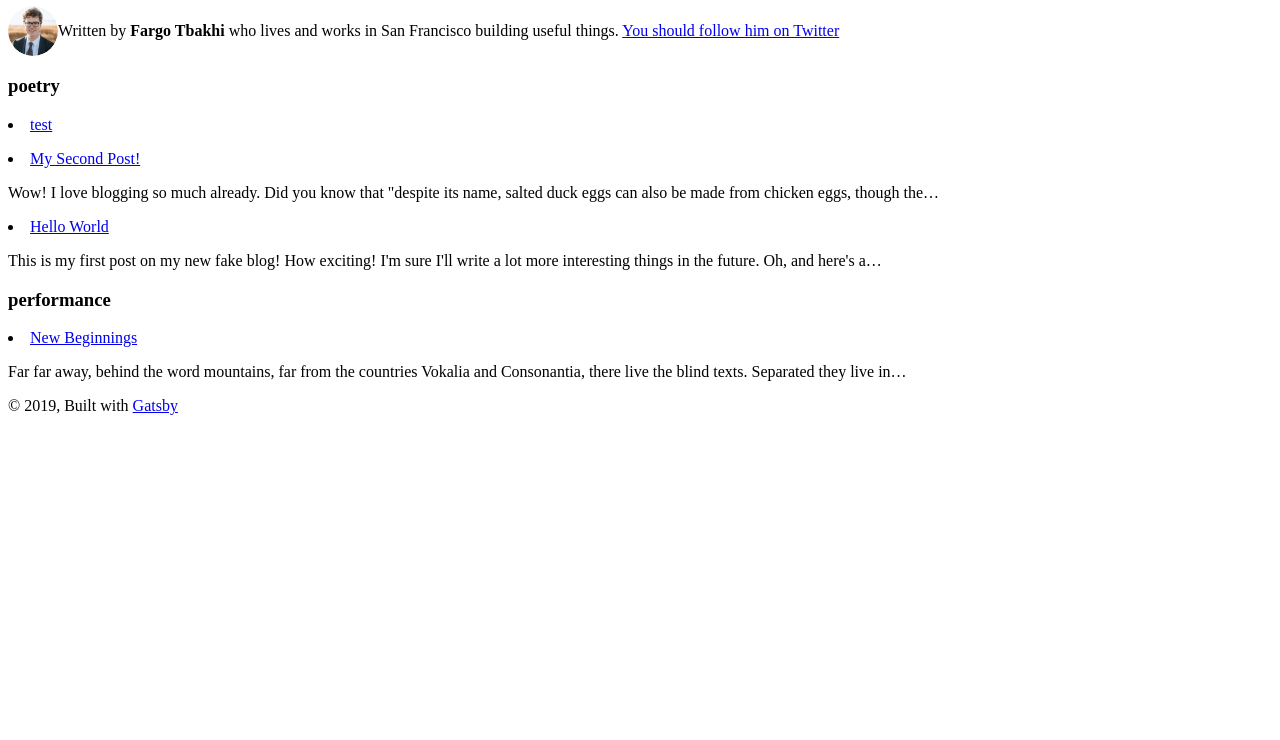
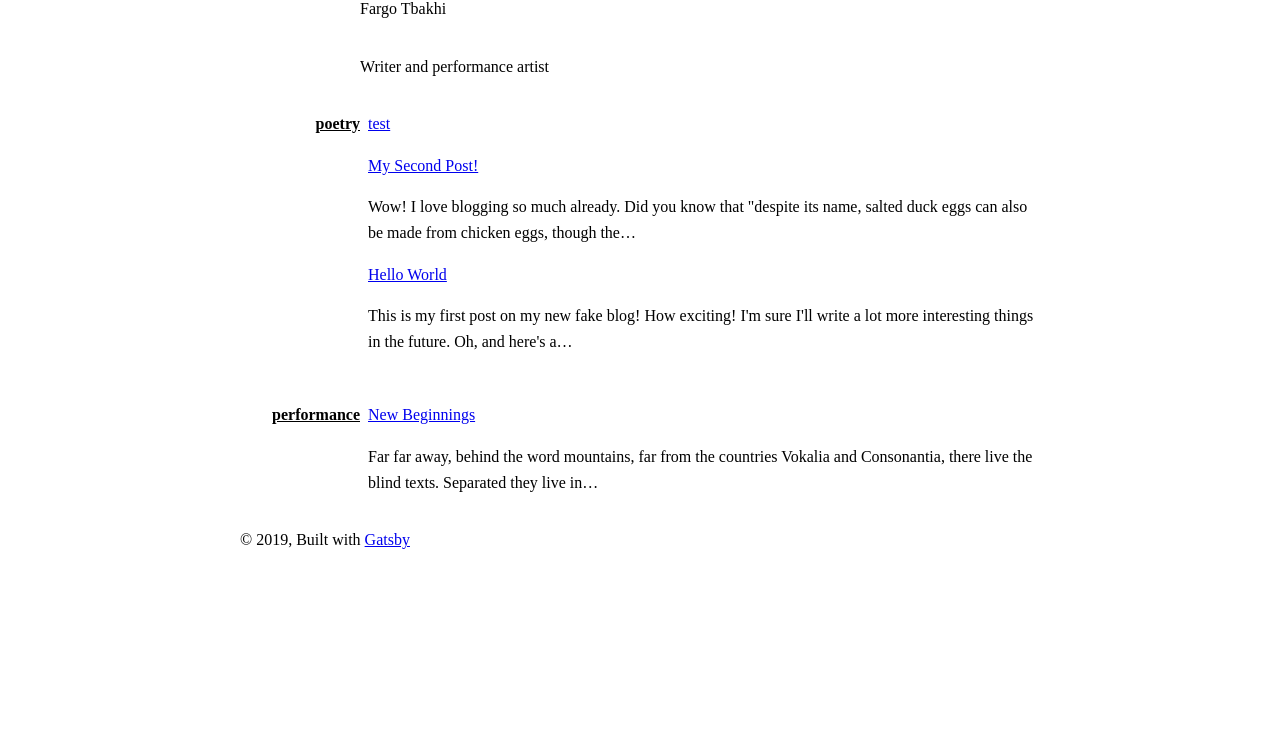
Before and after one commit to chuckdries/fargos-website, a Gatsby site: page / in a window 1280 px wide. Shown: the part 60-800 px from the top of the page. Built offline with nearby package versions, Linux system fonts and the light colour scheme; Gatsby itself is replaced by a stand-in of ours.

Commit message:
An inkling of style

```diff
--- a/gatsby-config.js
+++ b/gatsby-config.js
@@ -2,14 +2,15 @@ module.exports = {
   siteMetadata: {
     title: `Fargo Tbakhi`,
     author: `Fargo Tbakhi`,
-    description: "A portfolio site for the one and only Fargo",
+    description: "Writer and performance artist",
     siteUrl: `https://gatsby-starter-blog-demo.netlify.com/`,
     social: {
-      twitter: `kylemathews`
+      twitter: `youknowfargo`
     }
   },
   pathPrefix: "/fargos-website",
   plugins: [
+    'gatsby-plugin-styled-components',
     {
       resolve: `gatsby-source-filesystem`,
       options: {
--- a/package.json
+++ b/package.json
@@ -4,6 +4,7 @@
   "version": "0.1.1",
   "author": "Chuck Dries <chuck.dries@gmail.com>",
   "dependencies": {
+    "babel-plugin-styled-components": "^1.10.0",
     "gatsby": "^2.1.5",
     "gatsby-image": "^2.0.29",
     "gatsby-plugin-feed": "^2.0.13",
@@ -12,6 +13,7 @@
     "gatsby-plugin-offline": "^2.0.24",
     "gatsby-plugin-react-helmet": "^3.0.6",
     "gatsby-plugin-sharp": "^2.0.20",
+    "gatsby-plugin-styled-components": "^3.0.7",
     "gatsby-remark-copy-linked-files": "^2.0.9",
     "gatsby-remark-images": "^2.0.6",
     "gatsby-remark-prismjs": "^3.2.4",
@@ -25,7 +27,7 @@
     "react": "^16.8.2",
     "react-dom": "^16.8.2",
     "react-helmet": "^5.2.0",
-    "styled-components": "^4.1.3"
+    "styled-components": "^4.2.0"
   },
   "license": "MIT",
   "main": "n/a",
--- a/src/components/FrontPagePost.js
+++ b/src/components/FrontPagePost.js
@@ -1,11 +1,24 @@
 import React from "react";
 import { Link } from "gatsby";
+import styled from 'styled-components';
+
+const FrontPageLi = styled.li`
+  list-style: none;
+`
+
+const FrontPagePostLink = styled(Link)`
+  text-decoration: italic;
+`
+
+const FrontPagePostExcerpt = styled.p`
+
+`
 
 const FrontPagePost = ({ post }) => (
-  <li>
-    <Link to={post.fields.slug}>{post.frontmatter.title}</Link>
-    <p>{post.excerpt}</p>
-  </li>
+  <FrontPageLi>
+    <FrontPagePostLink to={post.fields.slug}>{post.frontmatter.title}</FrontPagePostLink>
+    <FrontPagePostExcerpt>{post.excerpt}</FrontPagePostExcerpt>
+  </FrontPageLi>
 );
 
 export default FrontPagePost;
--- a/src/components/FrontPageSection.js
+++ b/src/components/FrontPageSection.js
@@ -1,9 +1,33 @@
 import React from "react";
+import { Link } from "gatsby";
 import FrontPagePost from "./FrontPagePost";
+import styled from 'styled-components';
+
+const FrontPageSectionBase = styled.section`
+  display: flex;
+`
+
+const FrontPageSectionHeader = styled.h3`
+  flex-shrink: 0;
+  width: 120px;
+  text-align: right;
+  padding-right: .5em;
+  /* font-weight: normal; */
+  font-size: 1em;
+  /* font-style: italic; */
+  a {
+    color: black;
+  }
+`
+
+const FrontPageSectionList = styled.ul`
+  padding-left: 0;
+`
 
 const FrontPageSection = ({ posts, title }) => (
-  <div>
-    <h3>{title}</h3>
+  <FrontPageSectionBase>
+    <FrontPageSectionHeader><Link to={title}>{title}</Link></FrontPageSectionHeader>
+    <FrontPageSectionList>
       {posts.map(post => {
         return (
           // <div key={`${post.frontmatter.title}:${post.frontmatter.date}`}>
@@ -14,7 +38,8 @@ const FrontPageSection = ({ posts, title }) => (
           <FrontPagePost post={post} />
         );
       })}
-  </div>
+    </FrontPageSectionList>
+  </FrontPageSectionBase>
 );
 
 export default FrontPageSection;
--- a/src/components/bio.js
+++ b/src/components/bio.js
@@ -1,48 +1,44 @@
-import React from "react"
-import { StaticQuery, graphql } from "gatsby"
-import Image from "gatsby-image"
+import React from "react";
+import { StaticQuery, graphql } from "gatsby";
+import styled from 'styled-components';
+import Image from "gatsby-image";
 
-// import { rhythm } from "../utils/typography"
+
 
 function Bio() {
   return (
     <StaticQuery
       query={bioQuery}
       render={data => {
-        const { author, social } = data.site.siteMetadata
+        const { author, social } = data.site.siteMetadata;
         return (
-          <div
-            style={{
-              display: `flex`,
-              // marginBottom: rhythm(2.5),
-            }}
-          >
-            <Image
+          <div>
+            Fargo is a writer and performance artist.
+            {/* <Image
               fixed={data.avatar.childImageSharp.fixed}
               alt={author}
               style={{
                 // marginRight: rhythm(1 / 2),
                 marginBottom: 0,
                 minWidth: 50,
-                borderRadius: `100%`,
+                borderRadius: `100%`
               }}
               imgStyle={{
-                borderRadius: `50%`,
+                borderRadius: `50%`
               }}
-            />
-            <p>
-              Written by <strong>{author}</strong> who lives and works in San
-              Francisco building useful things.
-              {` `}
+            /> */}
+            {/* <BioText>Writer and performance artist</BioText> */}
+            {/* <p>
+              <strong>{author}</strong>
+              {/* {` `}
               <a href={`https://twitter.com/${social.twitter}`}>
                 You should follow him on Twitter
-              </a>
-            </p>
+              </a> */}
           </div>
-        )
+        );
       }}
     />
-  )
+  );
 }
 
 const bioQuery = graphql`
@@ -63,6 +59,6 @@ const bioQuery = graphql`
       }
     }
   }
-`
+`;
 
-export default Bio
+export default Bio;
--- a/src/components/layout.js
+++ b/src/components/layout.js
@@ -1,66 +1,60 @@
-import React from "react"
-import { Link } from "gatsby"
+import React from "react";
+import { Link } from "gatsby";
+import styled from "styled-components";
 
-// import { rhythm, scale } from "../utils/typography"
-
+const Header = styled.header`
+  margin-left: 120px;
+  display: flex;
+  flex-direction: column;
+  /* overflow: auto; */
+  /* display: flex; */
+    /* padding: 0; */
+  h1 {
+    font-size: 1em;
+    font-weight: normal;
+    margin: 16px 0;
+  }
+  h2 {
+    font-size: 1em;
+    font-weight: normal;
+    margin: 16px 0;
+  }
+`;
 class Layout extends React.Component {
   render() {
-    const { location, title, children } = this.props
-    const rootPath = `${__PATH_PREFIX__}/`
-    let header
+    const { location, title, children } = this.props;
+    const rootPath = `${__PATH_PREFIX__}/`;
+    let header;
 
-    if (location.pathname === rootPath) {
     header = (
-        <h1
-          style={{
-            // ...scale(1.5),
-            // marginBottom: rhythm(1.5),
-            marginTop: 0,
-          }}
-        >
+      <>
+      <h1>
         <Link
           style={{
             boxShadow: `none`,
             textDecoration: `none`,
-              color: `inherit`,
+            color: `inherit`
           }}
           to={`/`}
         >
           {title}
         </Link>
       </h1>
-      )
-    } else {
-      header = (
-        <h3
-          style={{
-            fontFamily: `Montserrat, sans-serif`,
-            marginTop: 0,
-          }}
-        >
-          <Link
-            style={{
-              boxShadow: `none`,
-              textDecoration: `none`,
-              color: `inherit`,
-            }}
-            to={`/`}
-          >
-            {title}
-          </Link>
-        </h3>
-      )
-    }
+      <h2>Writer and performance artist</h2>
+      </>
+    );
     return (
       <div
         style={{
           marginLeft: `auto`,
           marginRight: `auto`,
-          // maxWidth: rhythm(24),
+          maxWidth: "800px",
+          lineHeight: "1.6",
+          paddingTop: "2em"
           // padding: `${rhythm(1.5)} ${rhythm(3 / 4)}`,
         }}
       >
-        <header>{header}</header>
+        <Header>{header}</Header>
         <main>{children}</main>
         <footer>
           © {new Date().getFullYear()}, Built with
@@ -68,8 +62,8 @@ class Layout extends React.Component {
           <a href="https://www.gatsbyjs.org">Gatsby</a>
         </footer>
       </div>
-    )
+    );
   }
 }
 
-export default Layout
+export default Layout;
--- a/src/pages/index.js
+++ b/src/pages/index.js
@@ -1,14 +1,16 @@
 import React from "react";
-import { Link, graphql } from "gatsby";
+import { graphql } from "gatsby";
 import * as R from "ramda";
+import styled from "styled-components";
 
 import Bio from "../components/bio";
 import Layout from "../components/layout";
 import SEO from "../components/seo";
-// import { rhythm } from "../utils/typography";
 import FrontPageSection from "../components/FrontPageSection";
 
 const getSection = slug => slug.split("/")[1];
+
+
 
 class BlogIndex extends React.Component {
   render() {
@@ -35,7 +37,7 @@ class BlogIndex extends React.Component {
           title="Home"
           keywords={[`blog`, `gatsby`, `javascript`, `react`]}
         />
-        <Bio />
+        {/* <Bio /> */}
         <FrontPageSection posts={poetry} title="poetry" />
         <FrontPageSection posts={performance} title="performance" />
         {R.map(
```
Also changed, not shown: src/components/legos/Box.js (added), 1 other file. Lines whose indentation alone changed are shown as unchanged.
